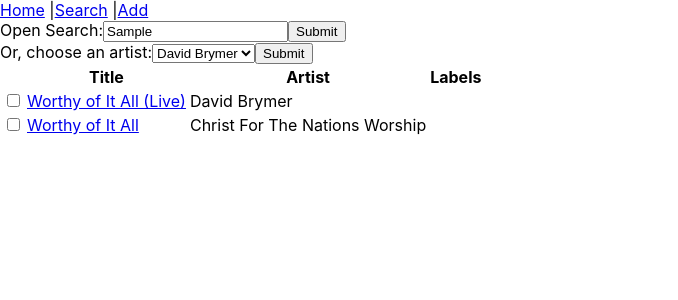
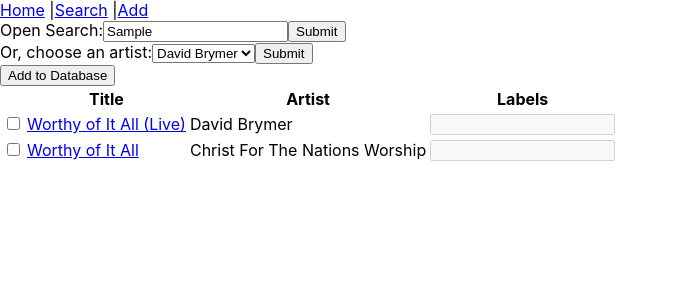
Before and after one commit to d-h-chan/theme-song-client, a React (Create React App) app: page /add in a window 1280 px wide. Both pictures are taken after typing "Sample" into the empty fields and a click on the input 316 px from the left and 31 px from the top of the page. Shown: the top 300 px of the page, without its empty margins (0-678 px from the left). Built offline with nearby package versions, Linux system fonts and the light colour scheme.

Commit message:
static client done with mocked service

```diff
--- a/src/AddPage/AddPage.js
+++ b/src/AddPage/AddPage.js
@@ -16,13 +16,20 @@
         <td>
           <input
             type="checkbox"
-            value={item.geniusId}
-            checked={this.context.checkboxState.checked}
+            id={item.geniusId}
+            checked={this.context.checkboxState[item.geniusId].checked}
             onChange={this.handleCheckboxChange}>
           </input></td>
-        <td><a href={item.url}>{item.title}</a></td>
+        <td><a href={item.url} target="_blank">{item.title}</a></td>
         <td>{item.artist}</td>
-        <td></td>
+        <td>
+          <input
+            type="text"
+            id={item.geniusId}
+            value={this.context.checkboxState[item.geniusId].theme}
+            onChange={this.handleTextChange}
+            disabled={!this.context.checkboxState[item.geniusId].checked}>
+          </input></td>
       </tr>)
   }
 
@@ -33,21 +40,44 @@
   }
 
   handleCheckboxChange = (event) => {
-    //let newState = this.context.checkboxState[event.target.value]
-    //newState.checked = event.target.checked
+    let checkboxState = this.context.checkboxState
+    checkboxState[event.target.id].checked = event.target.checked
+    this.context.setCheckboxState(checkboxState)
+  }
 
-
+  handleTextChange = (event) => {
     let checkboxState = this.context.checkboxState
-    checkboxState[event.target.value].checked = event.target.checked
+    //console.log(checkboxState)
+    checkboxState[event.target.id].theme = event.target.value
     this.context.setCheckboxState(checkboxState)
   }
 
   handleSubmitSearch = (event) => {
     event.preventDefault()
     let searchParam = event.target.searchDB.value
+    console.log(searchParam)
     let results = DatabaseApiService.searchGeniusBySearch(searchParam)
+    this.context.setCheckboxState(this.context.createCheckboxState(results))
+    this.context.setAddPageResults(results) //set state
+  }
+
+  handleArtistSearch = (event) => {
+    event.preventDefault()
+    this.context.checkboxState = {}
+    let artist = event.target.artists.value
+    let results = DatabaseApiService.searchGeniusByArtist(artist)
     this.context.setAddPageResults(results) //set state
     this.context.setCheckboxState(this.context.createCheckboxState(results))
+  }
+
+  handleSubmitToPost = () => {
+    //console.log(this.context.addPageResults)
+    const checkboxState = this.context.checkboxState
+    const output = this.context.addPageResults.filter(function (result) {
+      return checkboxState[result.geniusId].checked === true
+    });
+    DatabaseApiService.postToDb(output);
+
   }
 
   render() {
@@ -58,7 +88,7 @@
           <input type="text" id="searchDB" name="searchDB"></input>
           <input type="submit"></input>
         </form>
-        <form>
+        <form onSubmit={this.handleArtistSearch}>
           <label htmlFor="artists">Or, choose an artist:</label>
           <select id="artists" name="artists">
             {this.context.artists.map(this.createArtistSelect)}
@@ -66,19 +96,23 @@
           <input type="submit"></input>
         </form>
 
+        {this.context.addPageResults.length > 0 && (
+          <>
+            <button onClick={this.handleSubmitToPost}>Add to Database</button>
             <table>
               <tbody>
-            {this.context.addPageResults.length > 0 && (
+
                 <tr>
                   <th></th>
                   <th>Title</th>
                   <th>Artist</th>
                   <th>Labels</th>
                 </tr>
-            )}
                 {this.context.addPageResults.map(this.createAddTableRow)}
               </tbody>
             </table>
+          </>
+        )}
       </>
     );
   }
--- a/src/App/App.js
+++ b/src/App/App.js
@@ -3,7 +3,7 @@
 import AddPage from '../AddPage/AddPage.js'
 import { Route, Link } from 'react-router-dom';
 import Context from '../ContextManagement/Context.js'
-import { removeTypeDuplicates } from '@babel/types';
+//import { removeTypeDuplicates } from '@babel/types';
 
 class App extends Component {
 
@@ -24,13 +24,12 @@
   }
 
   createCheckboxState = results => {
-
     let checkboxState = {}
     results.forEach(function (result) {
       let id = result.geniusId
       checkboxState[id] = {
         "checked": false,
-        "theme": null,
+        "theme": "",
       }
     });
     return checkboxState
--- a/src/SearchPage/SearchPage.js
+++ b/src/SearchPage/SearchPage.js
@@ -9,7 +9,7 @@
   createTableRow = (item, index) => {
     return (
       <tr key={index}>
-        <td><a href={item.url}>{item.title}</a></td>
+        <td><a href={item.url} target="_blank">{item.title}</a></td>
         <td>{item.artist}</td>
       </tr>)
   }
--- a/src/services/DatabaseApiService.js
+++ b/src/services/DatabaseApiService.js
@@ -21,6 +21,10 @@
   },
   searchGeniusByArtist(input) {
     return geniusArtistSearchResults;
+  },
+  postToDb(inputArray) {
+    alert(`Mock post: ${inputArray}`)
+    console.log(inputArray)
   }
 }
 
```
Lines whose indentation alone changed are shown as unchanged.
